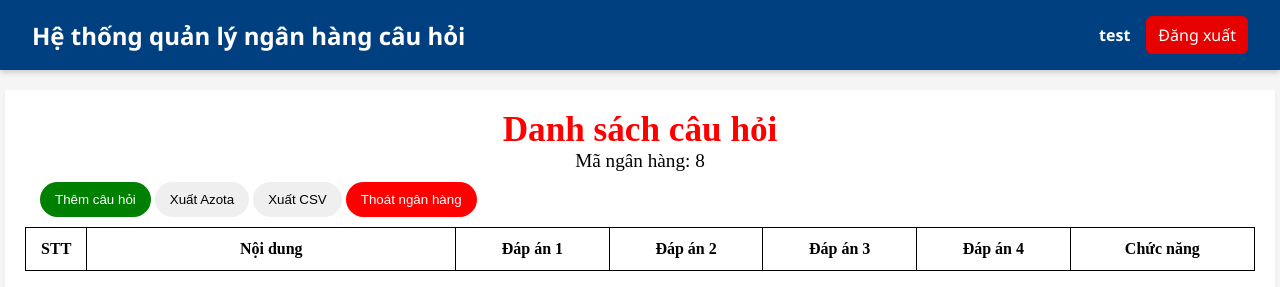
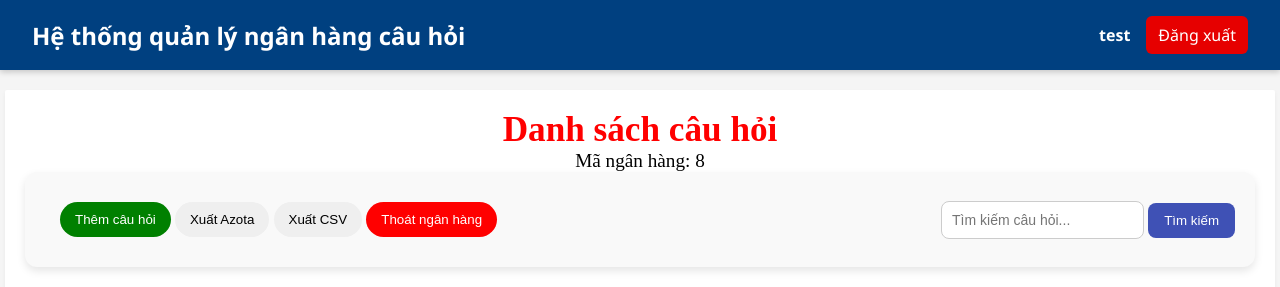
Before and after one commit to YangKlee/QuestBankManagerWeb, a PHP site: page /listquestion.php?idbank=8 in a window 1280 px wide. Shown: the top 287 px of the page. Run offline with PHP 8.4, Linux system fonts and the light colour scheme; the visitor is signed in with stand-in values (Sample User, id 1); data comes from the database, SQL or seed files in the repository; tables that the repository leaves empty hold one stand-in row (values such as "Sample post"); lists and menus that the app fills with data are empty; some libraries are stand-ins or nearby versions.

```diff
--- a/listquestion.php
+++ b/listquestion.php
@@ -35,12 +35,24 @@ session_start();
     <div class="main-container">
         <label for="" class="list-questbank-title">Danh sách câu hỏi</label>
         <label for="" class="list-questbank-info">Mã ngân hàng: <?php echo $_GET['idbank'] ?></label>
+        <div class="function-warpper">
+            <div class="function-button">
+                <a href="./addquest.php"><button class="function-button add">Thêm câu hỏi</button></a>
+                <a href="#"><button class="function-button export">Xuất Azota</button></a>
+                <a href="#"><button class="function-button export">Xuất CSV</button></a>
+                <a href="./index.php"><button class="function-button reject">Thoát ngân hàng</button></a>
+                <?php if(isset($_GET['search'])): ?>
+                <a href="./listquestion.php?idbank=<?php echo $_GET['idbank'] ?>"><button class="function-button reject">Thoát tìm kiếm</button></a>
+                <?php endif ?>
 
-        <div class="function-button">
-            <a href="./addquest.php"><button class="function-button add">Thêm câu hỏi</button></a>
-            <a href="#"><button class="function-button export">Xuất Azota</button></a>
-            <a href="#"><button class="function-button export">Xuất CSV</button></a>
-            <a href="./index.php"><button class="function-button reject">Thoát ngân hàng</button></a>
+            </div>
+            <div class="search-warpper">
+                <form action="<?php echo $_SERVER['PHP_SELF'] ?>">
+                    <input type="text" style="display: none;" name="idbank" value="<?php echo $_GET['idbank'] ?>">
+                    <input type="text" name="search" placeholder="Tìm kiếm câu hỏi...">
+                    <input type="submit" name="sumit-btn" value="Tìm kiếm">
+                </form>
+            </div>
         </div>
         <table class="list-questbank-table">
             <thead>
@@ -58,33 +70,31 @@ session_start();
                 <?php
                     require_once "./model/questionDAO.php";
                     $questDAO = new questionDAO();
+                    if(isset($_GET['search']))
+                    {
+                        $searchKey = htmlspecialchars(trim($_GET['search']));
+                        $result = $questDAO->getFromQuery("Select * from question where IDBank = ".$_GET['idbank']." AND Title LIKE '%". $searchKey."%' ORDER BY STT ASC");
+                    }
+                    else
+                    {
                     $result = $questDAO->getFromQuery("Select * from question where IDBank = ".$_GET['idbank']." ORDER BY STT ASC
                      LIMIT ".$question_per_page." OFFSET ".($current_page - 1) * $question_per_page."");
+                    }
+
                     while ($_row = mysqli_fetch_assoc($result))
                     {
                         $correctAns = $_row['CorrectAns'];
                         echo "<tr>";
                         echo "<td>".$_row['STT']."</td>";
                         echo "<td>".$_row['Title']."</td>";
-                        if($correctAns == 1)
-                            echo "<td class='trueans'>".$_row['Ans1']."</td>";
-                        else
-                            echo "<td>".$_row['Ans1']."</td>";
-
-                        if($correctAns == 2)
-                            echo "<td class='trueans'>".$_row['Ans2']."</td>";
-                        else
-                            echo "<td>".$_row['Ans2']."</td>";
-
-                        if($correctAns == 3)
-                            echo "<td class='trueans'>".$_row['Ans3']."</td>";
-                        else
-                            echo "<td>".$_row['Ans3']."</td>";
-
-                        if($correctAns == 4)
-                            echo "<td class='trueans'>".$_row['Ans4']."</td>";
-                        else
-                            echo "<td>".$_row['Ans4']."</td>";
+                        for ($i = 1; $i <= 4; $i++) {
+                            if ($correctAns == $i && $_row['Comment'] != "")
+                                echo "<td class='verifyans'>" . $_row['Ans' . $i] . "</td>";
+                            else if ($correctAns == $i)
+                                echo "<td class='trueans'>" . $_row['Ans' . $i] . "</td>";
+                            else
+                                echo "<td>" . $_row['Ans' . $i] . "</td>";
+                        }
                         echo '<td><a href="./modifyquest.php?idquest='.$_row['QuestionID'].'">Sửa</a> |<a  href="./process/deleteQuest.php?idquest='.$_row['QuestionID'].'&idbank='.$_GET['idbank'].'">Xóa</a></td>';
                         echo "</tr>";
                     }
@@ -103,7 +113,10 @@ session_start();
             </tbody>
         </table>
         <?php
-                echo '<div class="page-navigation">';
+                if(isset($_GET['search']))
+                    echo '<div class="page-navigation hidden" >';
+                else
+                    echo '<div class="page-navigation" >';
                 if($current_page > 1)
                 {
                     echo '<a href="./listquestion.php?idbank='.$_GET['idbank'].'&page='.($current_page - 1).'">&#8592;</a>';
--- a/model/questionDAO.php
+++ b/model/questionDAO.php
@@ -121,6 +121,7 @@
         }
 
 
+
     }
 
 ?>
--- a/res/css/listquest.css
+++ b/res/css/listquest.css
@@ -40,6 +40,10 @@
 .trueans{
     background-color: yellow;
 }
+.verifyans
+{
+    background-color: rgb(83, 255, 83);
+}
 .list-questbank-info{
     display: block;
     font-size: 1.2rem;
@@ -60,3 +64,41 @@
     text-align: center  ;
     border-radius: 50px;
 }
+.function-warpper {
+    display: flex;
+    flex-wrap: wrap;
+    justify-content: space-between;
+    align-items: center;
+    gap: 20px;
+    padding: 20px;
+    background-color: #f9f9f9;
+    border-radius: 12px;
+    box-shadow: 0 4px 8px rgba(0, 0, 0, 0.1);
+    margin-bottom: 20px;
+    font-family: 'Segoe UI', sans-serif;
+}
+
+.search-warpper input[type="submit"] {
+    padding: 10px 16px;
+    background-color: #3f51b5;
+    color: white;
+    border: none;
+    border-radius: 8px;
+    cursor: pointer;
+    transition: background-color 0.3s;
+}
+.search-warpper input[type="text"] {
+    padding: 10px;
+    border: 1px solid #ccc;
+    border-radius: 8px;
+    min-width: 200px;
+    font-size: 14px;
+}
+.search-warpper {
+    display: flex;
+    gap: 10px;
+    flex-wrap: wrap;
+}
+.hidden{
+    display: none;
+}
```
